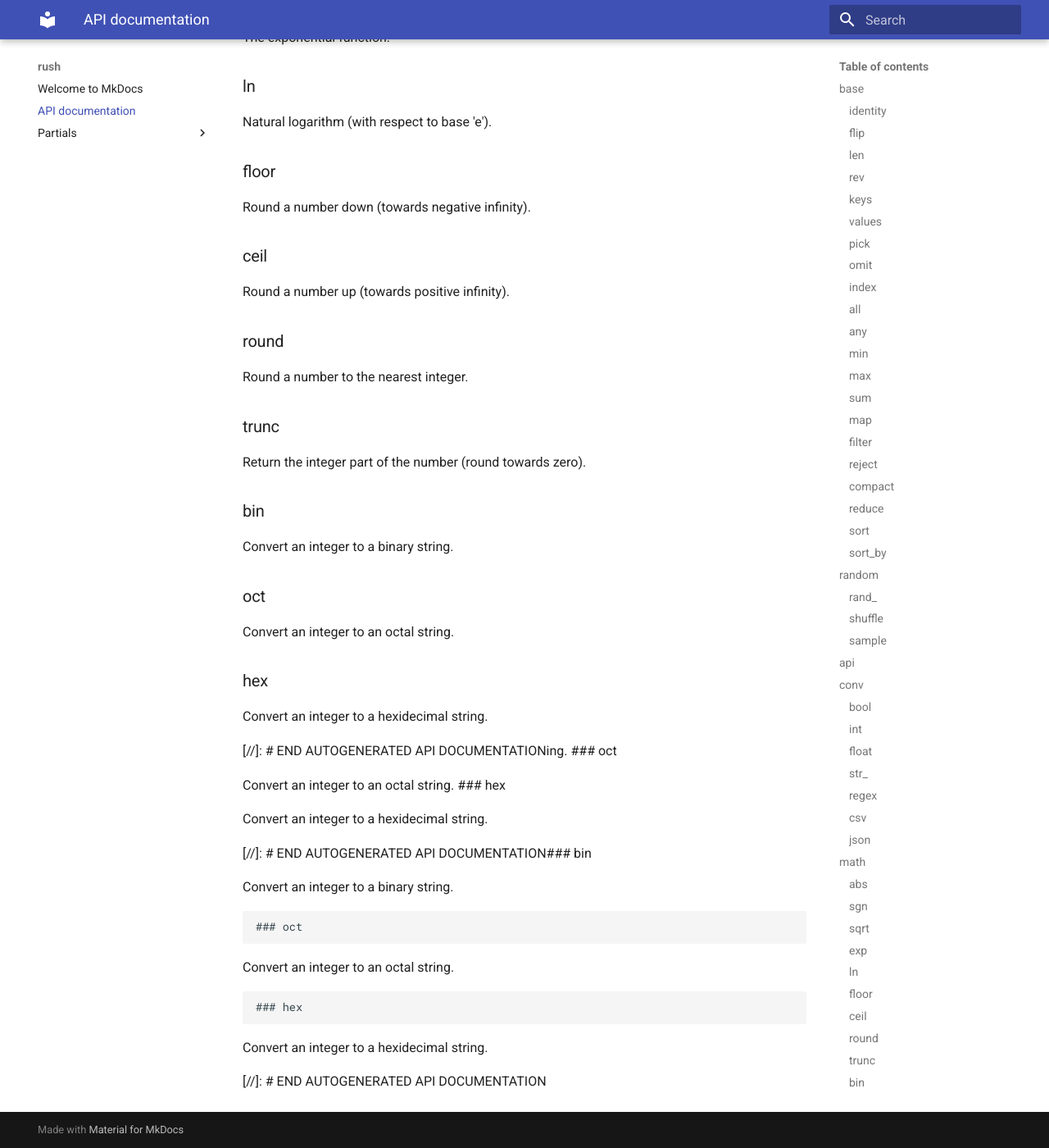
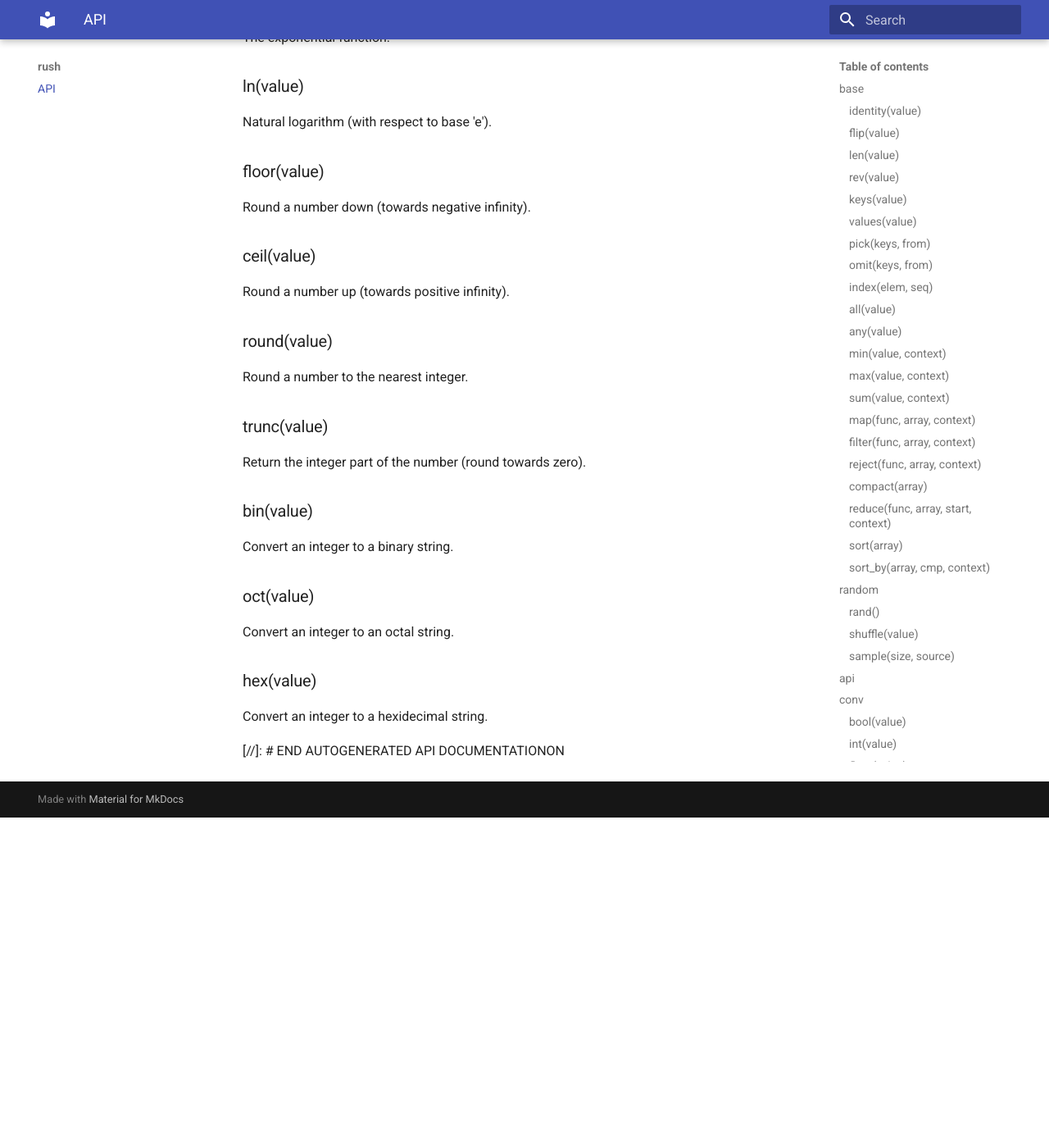
Before and after one commit to Xion/rush, an MkDocs documentation site: the page built from docs/api.md, in a window 1280 px wide and 1400 px high, scrolled down 4698 px. Shown: the whole window at 82% size. Built offline with MkDocs 1.6.1 and Material for MkDocs 9.7.7, drawn with Linux system fonts in a browser that asks for light colours; old or Windows-style settings are respelled for this version of MkDocs; after the commit the page ends 5695 px from its top, so only the background shows below that; some of the changed text lies outside the part shown.

```diff
--- a/docs/api.md
+++ b/docs/api.md
@@ -1,81 +1,79 @@
 # API documentation
 
 All the API functions available to expressions are described in this chapter.
-
-
 
 [//]: # BEGIN AUTOGENERATED API DOCUMENTATION -- DO NOT MODIFY (RUN `inv build.docs` INSTEAD)
 ## base
 
 
 
-### identity
+### identity(value)
 
 Identity function.
-### flip
+### flip(value)
 
 Create a function that invokes given one with arguments reversed.
-### len
+### len(value)
 
 Compute the length of given value (an array or a string).
-### rev
+### rev(value)
 
 Reverse the value.
 For strings. this reverses the order of characters (Unicode grapheme clusters, to be precise).For arrays, the result is an array with reversed elements.
 For objects, the result is an inverted object, i.e. one where values from inputmap back to keys. If there is more than one value for any given key,it is undefined which one will be present in the result.
-### keys
+### keys(value)
 
 Return an array of object's keys.If a string or array is passed, an array of indices is returned.
-### values
+### values(value)
 
 Return an array of object's values.
-### pick
+### pick(keys, from)
 
 Pick only the values from given collection that match the keys.Keys should be given as an array.Source collection can be:* an array (with element indices as keys)* an object* a string (with character indices as keys)
-### omit
+### omit(keys, from)
 
 Opposite of pick(). Preserves only the values from given collectionswhose keys/indices *don't* match the keys/indices from given array.Source collection can be:* an array (with element indices as keys)* an object* a string (with character indices as keys)
-### index
+### index(elem, seq)
 
 Find an index of given element inside a sequence.Returns an empty value if the element couldn't be found.
-### all
+### all(value)
 
 Returns true if all elements of an array are truthy (as per bool() functions).Note that if the array is empty, it also returns true.
-### any
+### any(value)
 
 Returns true if at least one element of the array is truthy(as per the bool() function).
-### min
+### min(value, context)
 
 Find a minimum value in the array. Returns nil for empty arrays.
-### max
+### max(value, context)
 
 Find a maximum value in the array. Returns nil for empty arrays.
-### sum
+### sum(value, context)
 
 Return a sum of all elements in an array.
-### map
+### map(func, array, context)
 
 Map a function over an array.Returns the array created by applying the function to each element.
-### filter
+### filter(func, array, context)
 
 Filter an array through a predicate function.This is the opposite of reject().
 Returns the array created by applying the function to each elementand preserving only those for it returned a truthy value.
-### reject
+### reject(func, array, context)
 
 Reject array elements that do not satisfy a predicate.This the opposite of filter().
 Returns the array created by applying the function to each elementand preserving only those for it returned a falsy value.
-### compact
+### compact(array)
 
 Returns the array with all falsy values removed.This is determined via the bool() conversion.
-### reduce
+### reduce(func, array, start, context)
 
 Apply a binary function cumulatively to array elements.Also known as the "fold" operation (left fold, to be precise).
-### sort
+### sort(array)
 
 Sort the array using a default comparison method.
 The only kinds of sortable values are numbers (integers & floats (sans NaN))and strings (alphabetically). They do not compare to each other, though.
 Returns the array after sorting.
-### sort_by
+### sort_by(array, cmp, context)
 
 Sort the array using a comparator.
 The comparator should be a function that takes two values and returns:* a negative number - if the first value is lower than the second one* zero - if the both values are equal* a positive number - if the first value is greater than the second one
@@ -85,13 +83,13 @@ Returns the array after sorting.
 
 
 
-### rand_
+### rand()
 
 
-### shuffle
+### shuffle(value)
 
 Shuffle the elements of an array or characters in a string.
-### sample
+### sample(size, source)
 
 Pick a sample of given size among the values from a collection.Returns the array of picked elements.
 
@@ -104,26 +102,26 @@ Pick a sample of given size among the values from a collection.Returns the array
 
 
 
-### bool
+### bool(value)
 
 Convert a value to a boolean, based on its "truthy" value.
 NOTE: This conversion is used by logical (!, &&, ||) and conditional (:?)operators to coerce values to boolean whenever necessary.
-### int
+### int(value)
 
 Convert a value to an integer.
-### float
+### float(value)
 
 Convert a value to a float.
-### str_
+### str(value)
 
 Convert a value to string.
-### regex
+### regex(value)
 
 Convert a value to a regular expression.If not a string, the value will be stringified first.
-### csv
+### csv(value)
 
 Converts a value to or from CSV:* string input is converted from CSV into an array (of arrays) of strings* array input is converted to CSV string
-### json
+### json(value)
 
 Converts a value to or from JSON:* an array or object input is converted to JSON string* a string input is parsed as JSON
 
@@ -131,61 +129,41 @@ Converts a value to or from JSON:* an array or object input is converted to JSON
 
 
 
-### abs
+### abs(value)
 
 Compute the absolute value of a number.
-### sgn
+### sgn(value)
 
 Compute the signum function.
-### sqrt
+### sqrt(value)
 
 Compute a square root of a number.
-### exp
+### exp(value)
 
 The exponential function.
-### ln
+### ln(value)
 
 Natural logarithm (with respect to base 'e').
-### floor
+### floor(value)
 
 Round a number down (towards negative infinity).
-### ceil
+### ceil(value)
 
 Round a number up (towards positive infinity).
-### round
+### round(value)
 
 Round a number to the nearest integer.
-### trunc
+### trunc(value)
 
 Return the integer part of the number (round towards zero).
-### bin
+### bin(value)
 
 Convert an integer to a binary string.
-### oct
+### oct(value)
 
 Convert an integer to an octal string.
-### hex
+### hex(value)
 
 Convert an integer to a hexidecimal string.
 
-[//]: # END AUTOGENERATED API DOCUMENTATIONing.
-    ### oct
-
-Convert an integer to an octal string.
-    ### hex
-
-Convert an integer to a hexidecimal string.
-
-[//]: # END AUTOGENERATED API DOCUMENTATION### bin
-
-Convert an integer to a binary string.
-
-    ### oct
-
-Convert an integer to an octal string.
-
-    ### hex
-
-Convert an integer to a hexidecimal string.
-
-[//]: # END AUTOGENERATED API DOCUMENTATION
+[//]: # END AUTOGENERATED API DOCUMENTATIONON
--- a/mkdocs.yml
+++ b/mkdocs.yml
@@ -5,3 +5,5 @@ site_author: "Karol Kuczmarski"
 theme: 'material'
 
 site_dir: release/docs
+pages:
+- API: 'api.md'
```
Also changed, not shown: docs/index.md (+14 -0 lines), docs/partials/function.md (+1 -1 lines), 1 other file.
